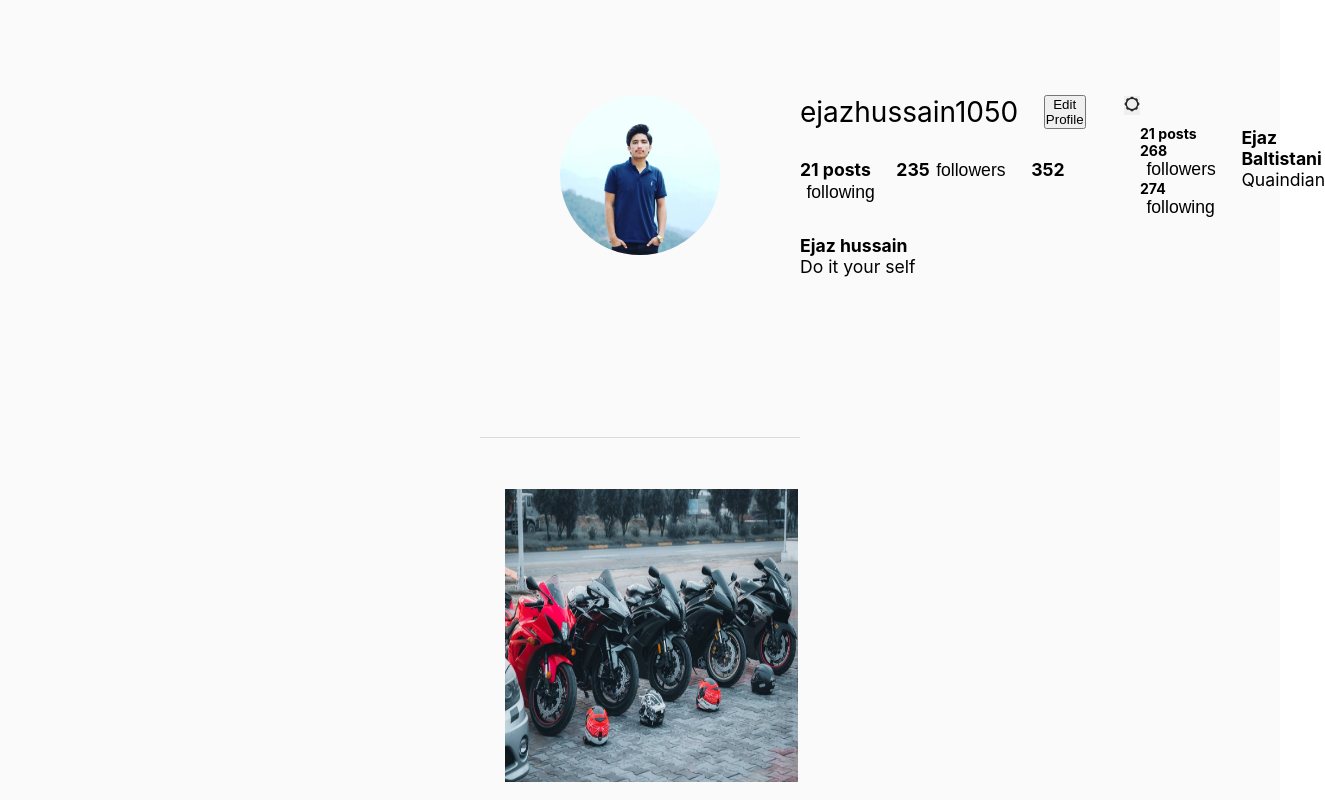
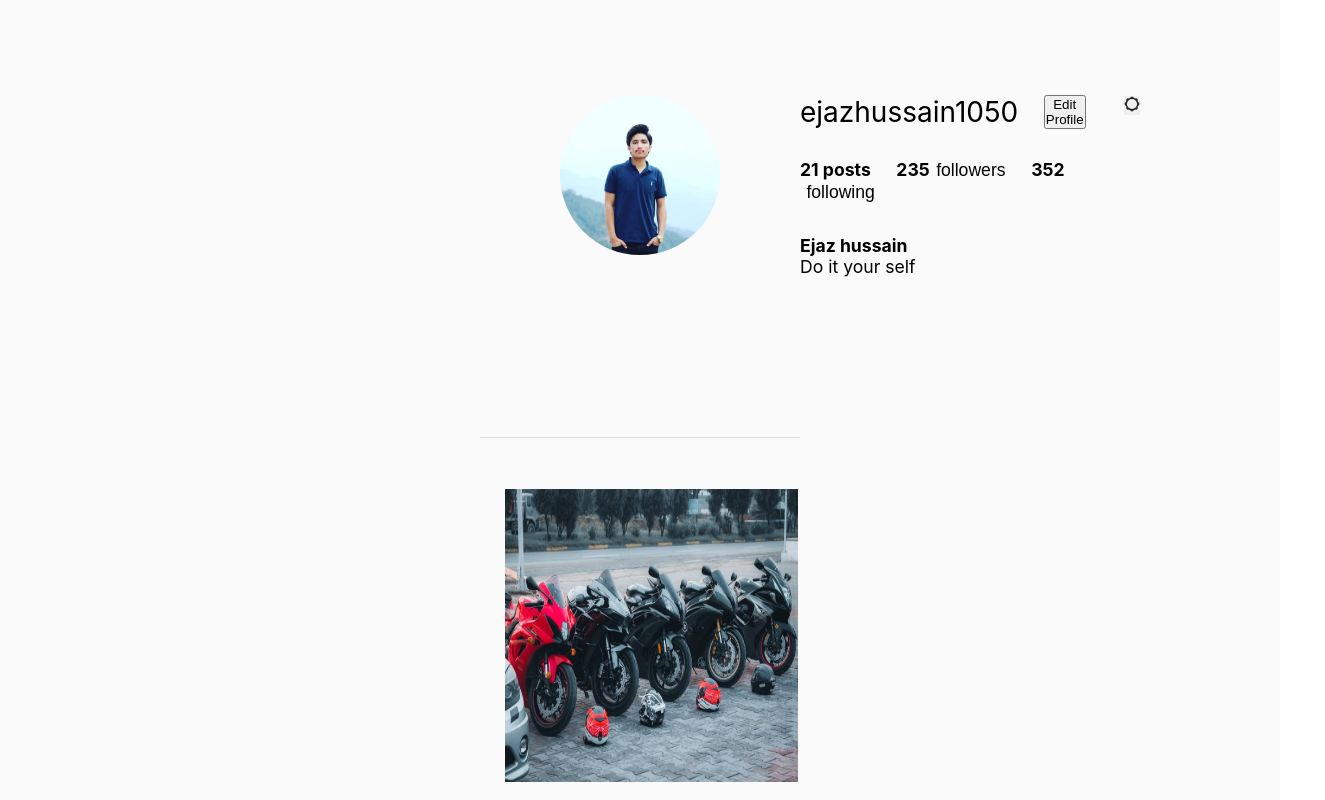
Before and after one commit to alinauman02/instagram-clone, a React (Vite) app in the folder frontend/: page / in a window 1280 px wide. Shown: the part 1660-2460 px from the top of the page, 1325 px wide, since content can reach past the window. Built offline with nearby package versions, Linux system fonts and the light colour scheme.

Commit message:
Removing repeating code

```diff
--- a/frontend/src/components/Profile/Profile.tsx
+++ b/frontend/src/components/Profile/Profile.tsx
@@ -43,19 +43,6 @@ export function Profile() {
             <div className="bio">{bio}</div>
           </div>
         </div>
-        <div className="profile-info">
-          <span className="counts">21 posts</span>{' '}
-          <span className="counts">
-            268<button className="followers-button"> followers</button>
-          </span>
-          <span className="counts">
-            274 <button className="following-button"> following</button>
-          </span>
-        </div>
-        <div className="profile-bio">
-          <div className="name">Ejaz Baltistani</div>
-          <div className="bio">Quaindian</div>
-        </div>
       </header>
       <Gallery />
     </div>
```
